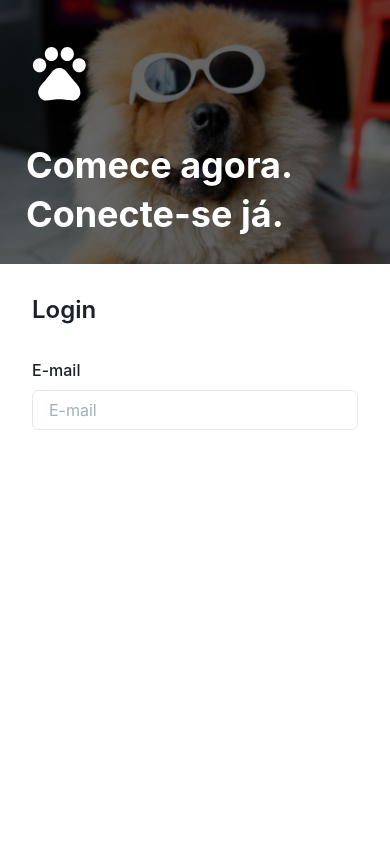
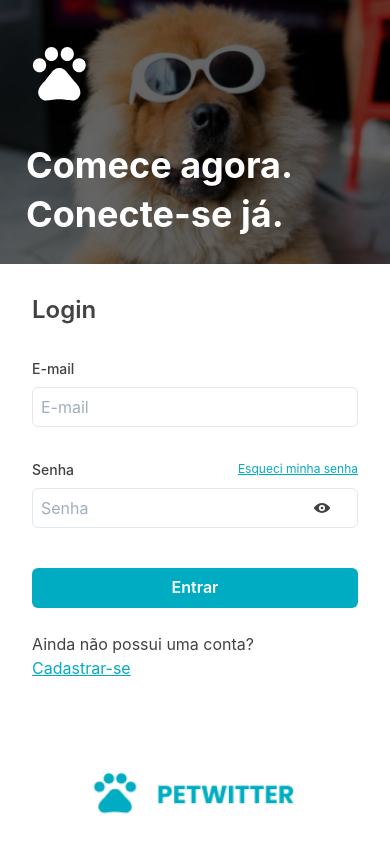
Before and after one commit to sgtroberti/petwitter-front, a React (Create React App) app: page /login in a window 390 px wide. Built offline with nearby package versions, Linux system fonts and the light colour scheme; no server answers.

Commit message:
mobile login screen

```diff
--- a/package.json
+++ b/package.json
@@ -3,6 +3,7 @@
   "version": "0.1.0",
   "private": true,
   "dependencies": {
+    "@chakra-ui/icons": "^1.1.5",
     "@chakra-ui/react": "^1.8.3",
     "@emotion/react": "^11",
     "@emotion/styled": "^11",
--- a/src/App.js
+++ b/src/App.js
@@ -10,6 +10,14 @@ import { ChakraProvider, extendTheme } from "@chakra-ui/react";
 const theme = extendTheme({
   fonts: {
     text: "Open Sans",
+  },
+  colors: {
+    cyan: {
+      400: "#00ACC1",
+    },
+    gray: {
+      800: "#424242",
+    },
   },
 });
 
--- a/src/components/LoginPage/index.js
+++ b/src/components/LoginPage/index.js
@@ -4,12 +4,20 @@ import {
   Text,
   FormControl,
   FormLabel,
-  FormHelperText,
   Input,
   Heading,
+  Link,
+  InputGroup,
+  InputRightElement,
+  Button,
 } from "@chakra-ui/react";
+import { useState } from "react";
+import { ViewIcon, ViewOffIcon } from "@chakra-ui/icons";
 
 const LoginPage = () => {
+  const [show, setShow] = useState(false);
+  const handleClick = () => setShow(!show);
+
   return (
     <Flex flexDirection={["column", "row"]}>
       <Flex
@@ -38,12 +46,50 @@ const LoginPage = () => {
           Login
         </Heading>
         <form>
+          <FormControl pt="32px">
+            <FormLabel fontSize="14px">E-mail</FormLabel>
+            <Input placeholder="E-mail" focusBorderColor="cyan.400" p="8px" />
+          </FormControl>
           <FormControl>
-            <FormLabel mt="32px">E-mail</FormLabel>
-            <Input placeholder="E-mail" />
+            <Flex alignItems="center" justifyContent="space-between" pt="32px">
+              <FormLabel fontSize="14px">Senha</FormLabel>
+              <Link
+                color="cyan.400"
+                textDecoration="underline"
+                fontSize="12px"
+                mb="8px"
+              >
+                Esqueci minha senha
+              </Link>
+            </Flex>
+            <InputGroup size="md">
+              <Input
+                pr="4.5rem"
+                type={show ? "text" : "password"}
+                placeholder="Senha"
+                focusBorderColor="cyan.400"
+                p="8px"
+              />
+              <InputRightElement width="4.5rem">
+                <Button variant="link" color="gray.800" onClick={handleClick}>
+                  {show ? <ViewOffIcon /> : <ViewIcon />}
+                </Button>
+              </InputRightElement>
+            </InputGroup>
           </FormControl>
+          <Button colorScheme="cyan" color="white" w="100%" mt="40px" h="40px">
+            Entrar
+          </Button>
+          <Text fontSize="md" mt="24px">
+            Ainda não possui uma conta?
+            <br />
+            <Link color="cyan.400" textDecoration="underline">
+              Cadastrar-se
+            </Link>
+          </Text>
         </form>
       </Flex>
+      <Image p="57px 90px 10px" src="./img/logo.png" alt="logo" />
     </Flex>
   );
 };
```
Also changed, not shown: public/img/logo.png (added), 1 other file (tests, documents, lock files or other folders).
